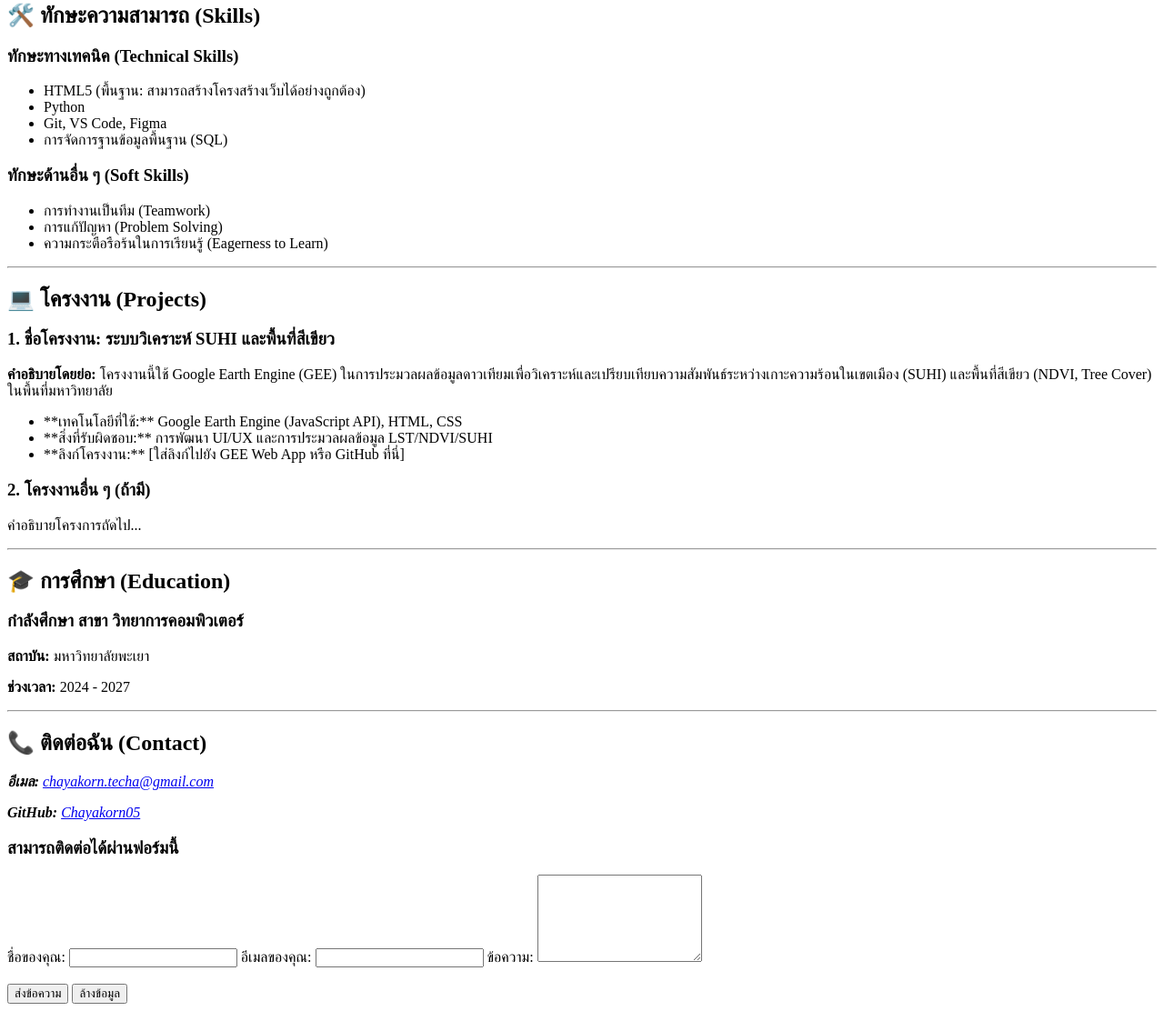
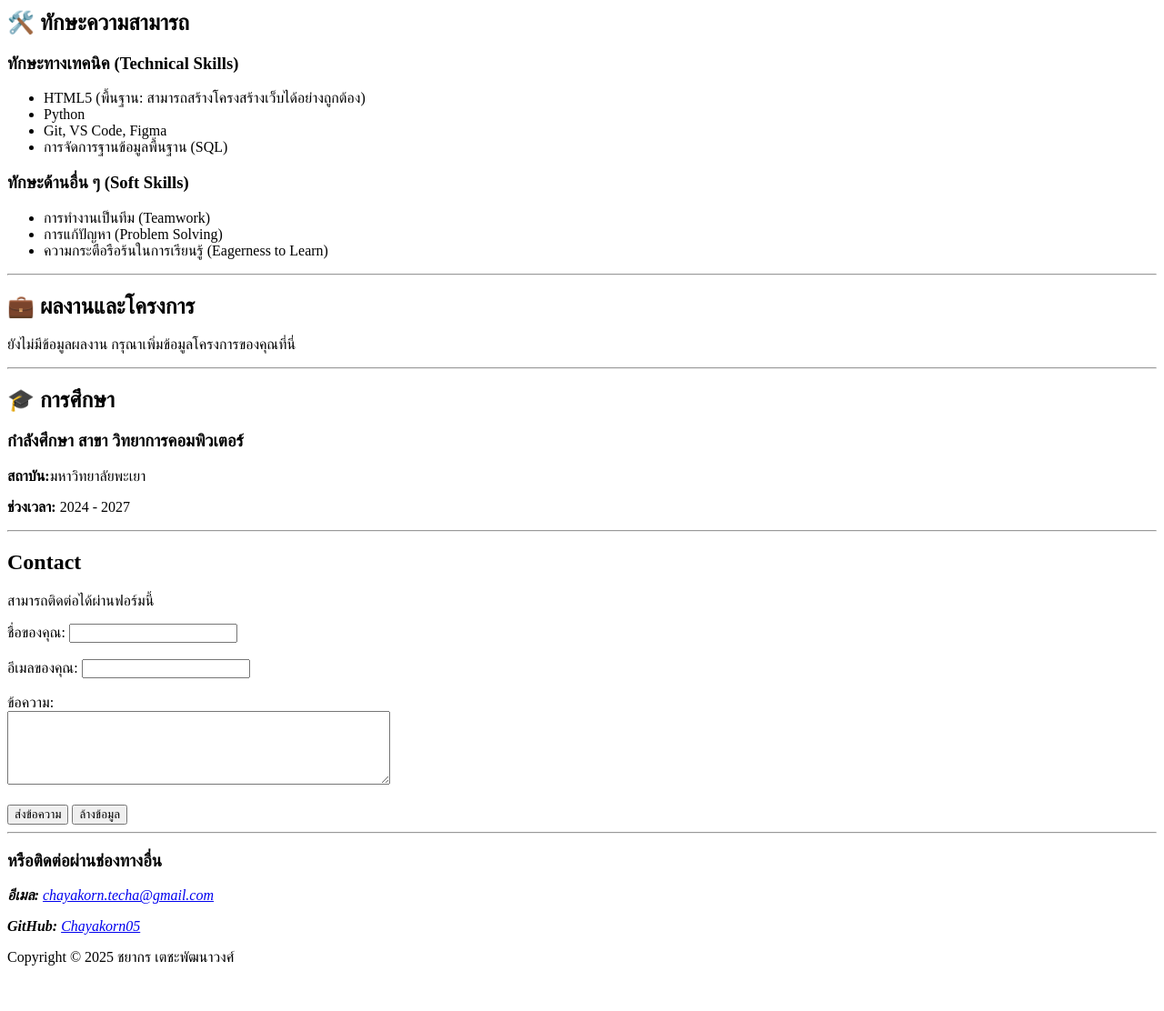
Before and after one commit to Chayakorn05/Portfolio, a plain HTML site: page index.html in a window 1280 px wide. Shown: the part 538-1650 px from the top of the page at 91% size. After the commit the page ends 1616 px from the top, so only its background shows below. Drawn offline with Linux system fonts and the light colour scheme.

Commit message:
Update index.html

```diff
--- a/index.html
+++ b/index.html
@@ -8,28 +8,27 @@
 </head>
 
 <body>
+    <header>
+        <h1>ชยากร เตชะพัฒนาวงศ์</h1>
+        <p>นักศึกษา คณะเทคโนโลยีสารสนเทศและการสื่อสาร/สาขาวิทยาการคอมพิวเตอร์ มหาวิทยาลัยพะเยา | </p>
+        <img src="profile.jpg" alt="รูปโปรไฟล์" width="150" height="150">
+
         <nav>
             <ul>
                 <li><a href="#about">About Me</a></li>
                 <li><a href="#skills">Skills</a></li>
                 <li><a href="#projects">Projects</a></li>
                 <li><a href="#education">Education</a></li>
-            <li><a href="#contact-section">Contact</a></li>
+                <li><a href="#contact">Contact</a></li>
             </ul>
         </nav>
-
-    <div>
-        <header>
-            <h1>ชยากร เตชะพัฒนาวงศ์</h1>
-            <p>นักศึกษา คณะเทคโนโลยีสารสนเทศและการสื่อสาร/สาขาวิทยาการคอมพิวเตอร์ มหาวิทยาลัยพะเยา</p>
-            <img src="profile.jpg" alt="รูปโปรไฟล์" width="150" height="150">
     </header>
 
     <hr>
 
     <main>
         <section id="about">
-                <h2>เกี่ยวกับฉัน (About Me)</h2>
+            <h2>ข้อมูลส่วนตัวโดยย่อ</h2>
             <p>ฉันมีความสนใจในด้าน การพัฒนาเว็บไซต์ การออกแบบ UX/UI และกระตือรือร้นที่จะเรียนรู้เทคโนโลยีใหม่ๆ เพื่อแก้ปัญหาในโลกดิจิทัล</p>
             <p>ฉันมีทักษะการสื่อสารที่ดีและสามารถทำงานร่วมกับผู้อื่นได้ดี</p>
         </section>
@@ -37,7 +36,7 @@
         <hr>
 
         <section id="skills">
-                <h2>🛠️ ทักษะความสามารถ (Skills)</h2>
+            <h2>🛠️ ทักษะความสามารถ</h2>
 
             <h3>ทักษะทางเทคนิค (Technical Skills)</h3>
             <ul>
@@ -58,32 +57,17 @@
         <hr>
 
         <section id="projects">
-                <h2>💻 โครงงาน (Projects)</h2>
-
-                <article>
-                    <h3>1. ชื่อโครงงาน: ระบบวิเคราะห์ SUHI และพื้นที่สีเขียว</h3>
-                    <p><strong>คำอธิบายโดยย่อ:</strong> โครงงานนี้ใช้ Google Earth Engine (GEE) ในการประมวลผลข้อมูลดาวเทียมเพื่อวิเคราะห์และเปรียบเทียบความสัมพันธ์ระหว่างเกาะความร้อนในเขตเมือง (SUHI) และพื้นที่สีเขียว (NDVI, Tree Cover) ในพื้นที่มหาวิทยาลัย</p>
-                    <ul>
-                        <li>**เทคโนโลยีที่ใช้:** Google Earth Engine (JavaScript API), HTML, CSS</li>
-                        <li>**สิ่งที่รับผิดชอบ:** การพัฒนา UI/UX และการประมวลผลข้อมูล LST/NDVI/SUHI</li>
-                        <li>**ลิงก์โครงงาน:** [ใส่ลิงก์ไปยัง GEE Web App หรือ GitHub ที่นี่]</li>
-                    </ul>
-                </article>
-
-                <article>
-                    <h3>2. โครงงานอื่น ๆ (ถ้ามี)</h3>
-                    <p>คำอธิบายโครงการถัดไป...</p>
-                </article>
+            <h2>💼 ผลงานและโครงการ</h2>
+            <p>ยังไม่มีข้อมูลผลงาน กรุณาเพิ่มข้อมูลโครงการของคุณที่นี่</p>
         </section>
 
         <hr>
 
         <section id="education">
-                <h2>🎓 การศึกษา (Education)</h2>
-
+            <h2>🎓 การศึกษา</h2>
             <article>
                 <h3>กำลังศึกษา สาขา วิทยาการคอมพิวเตอร์</h3>
-                    <p><strong>สถาบัน:</strong> มหาวิทยาลัยพะเยา</p>
+                <p><strong>สถาบัน:</strong>มหาวิทยาลัยพะเยา</p>
                 <p><strong>ช่วงเวลา:</strong> 2024 - 2027</p>
             </article>
         </section>
@@ -91,35 +75,38 @@
 
     <footer>
         <hr>
-            <section id="contact-section">
-                <h2>📞 ติดต่อฉัน (Contact)</h2>
+        <section id="contact">
+            <h2>Contact</h2>
 
+            <p>สามารถติดต่อได้ผ่านฟอร์มนี้</p>
+            <form action="https://stackoverflow.com/questions/18379238/send-email-with-php-from-html-form-on-submit-with-the-same-script" method="POST">
+
+                <label for="name">ชื่อของคุณ:</label>
+                <input type="text" id="name" name="user_name" required><br><br>
+
+                <label for="email">อีเมลของคุณ:</label>
+                <input type="email" id="email" name="user_email" required><br><br>
+
+                <label for="message">ข้อความ:</label><br>
+                <textarea id="message" name="message" rows="5" cols="50" required></textarea><br><br>
+
+                <input type="submit" value="ส่งข้อความ">
+                <input type="reset" value="ล้างข้อมูล">
+
+            </form>
+
+            <hr>
+
+            <h3>หรือติดต่อผ่านช่องทางอื่น</h3>
             <address>
                 <p><strong>อีเมล:</strong> <a href="mailto:chayakorn.techa@gmail.com">chayakorn.techa@gmail.com</a></p>
                 <p><strong>GitHub:</strong> <a href="https://github.com/Chayakorn05" target="_blank">Chayakorn05</a></p>
             </address>
+        </section>
 
-                <div class="contact-form">
-                    <h3>สามารถติดต่อได้ผ่านฟอร์มนี้</h3>
-                    <form action="#" method="POST">
-                        <label for="name">ชื่อของคุณ:</label>
-                        <input type="text" id="name" name="name" required>
+        <p>Copyright © 2025 ชยากร เตชะพัฒนาวงศ์</p>
+    </footer>
 
-                        <label for="email">อีเมลของคุณ:</label>
-                        <input type="email" id="email" name="email" required>
-
-                        <label for="message">ข้อความ:</label>
-                        <textarea id="message" name="message" rows="6" required></textarea>
-
-                        <br><br>
-
-                        <button type="submit">ส่งข้อความ</button>
-                        <button type="reset">ล้างข้อมูล</button>
-                    </form>
-                </div>
-            </section>
-        </footer>
-    </div>
 </body>
 
 </html>
```
Lines whose indentation alone changed are shown as unchanged.
